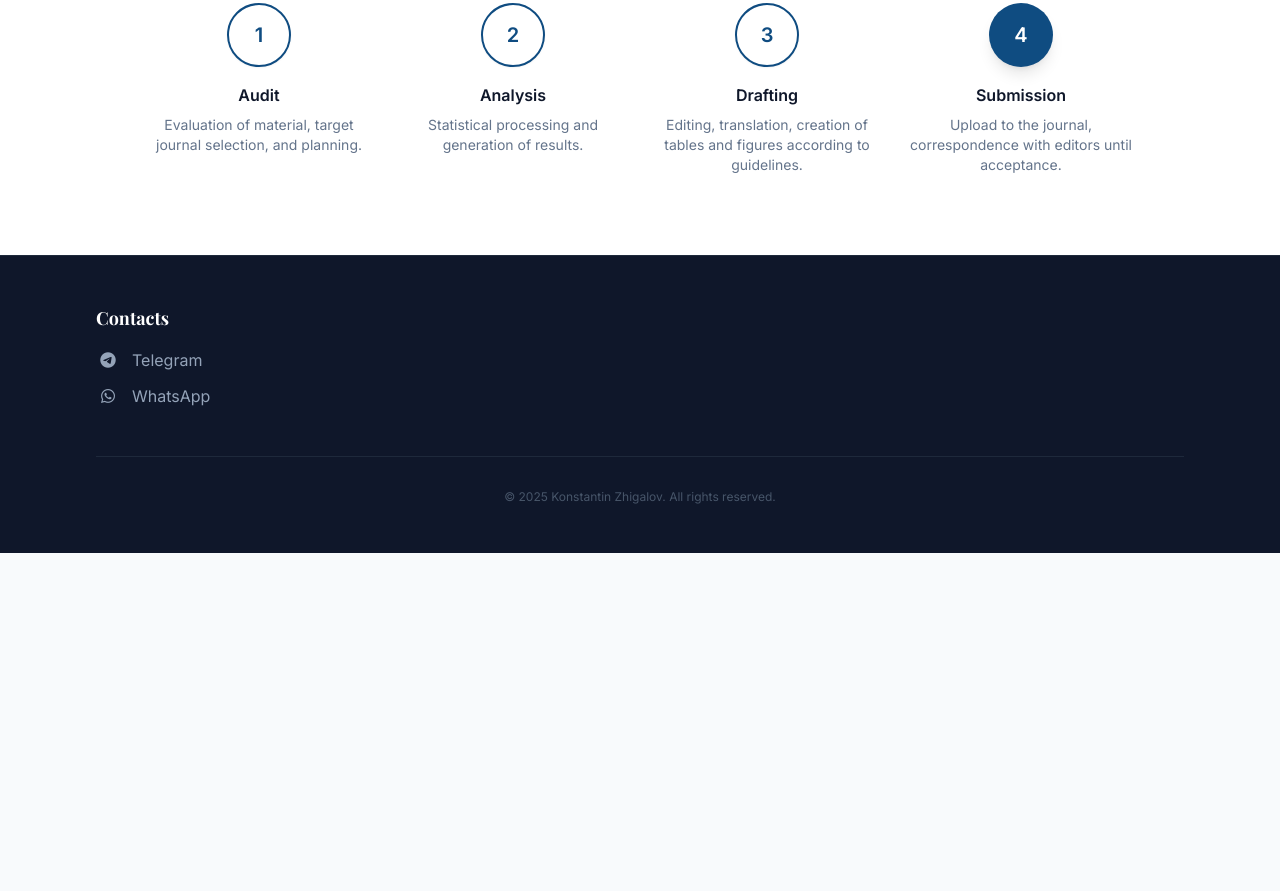
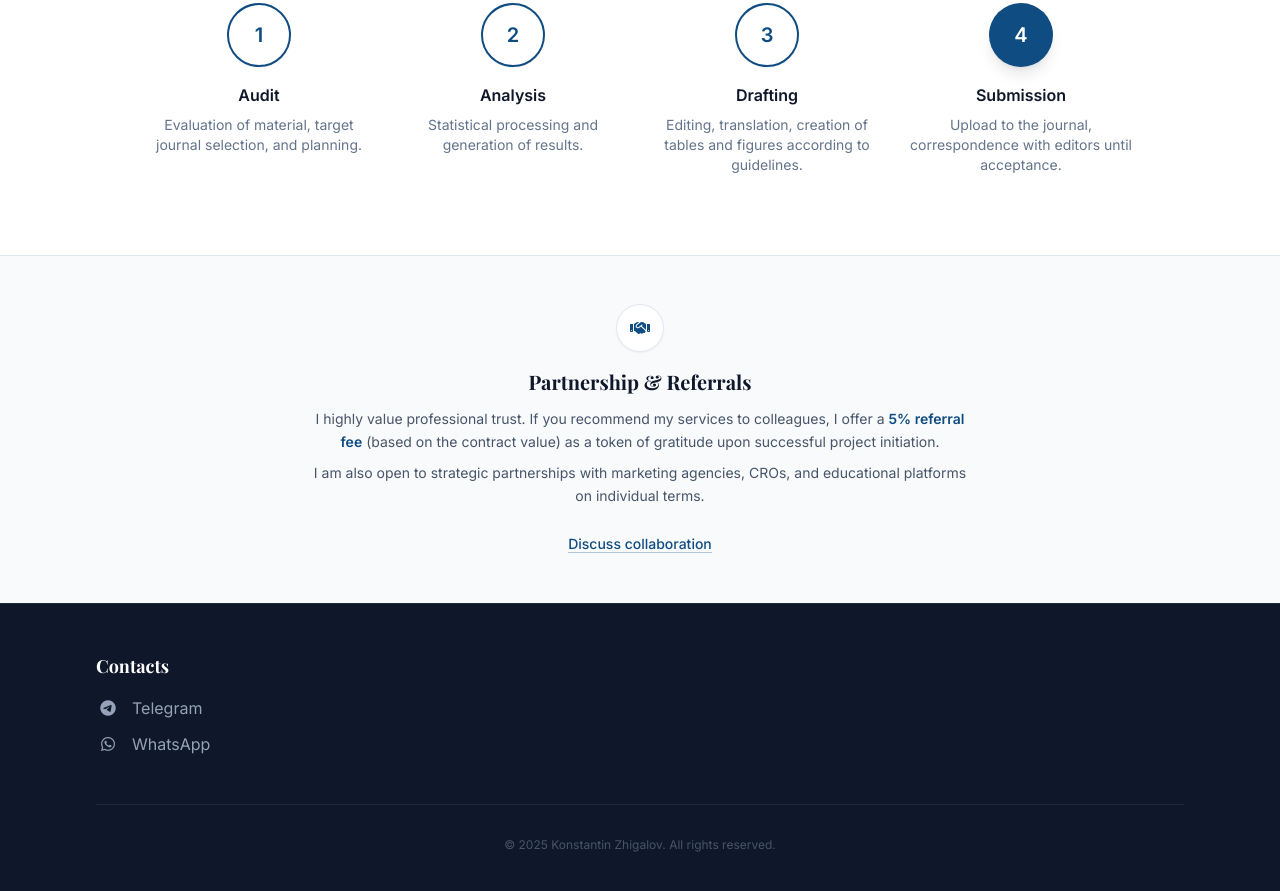
Before and after one commit to 711131719mailru/Zhigalov, a plain HTML site: page index_en.html in a window 1280 px wide. Shown: the part 2511-3402 px from the top of the page. Before the commit the page ends 3064 px from the top, so only its background shows below. Drawn offline with nearby package versions, Linux system fonts and the light colour scheme.

Commit message:
Add files via upload

```diff
--- a/index_en.html
+++ b/index_en.html
@@ -265,7 +265,30 @@
       </div>
     </div>
   </section>
-
+<section class="py-12 bg-slate-50 border-t border-slate-200">
+    <div class="max-w-4xl mx-auto px-4 text-center">
+      <div class="inline-flex items-center justify-center w-12 h-12 rounded-full bg-white border border-slate-200 text-brand mb-4 shadow-sm">
+        <i class="fas fa-handshake"></i>
+      </div>
+      <h3 class="text-xl font-serif font-bold text-slate-900 mb-3">Partnership & Referrals</h3>
+      <div class="prose prose-slate max-w-2xl mx-auto text-sm text-slate-600 leading-relaxed">
+        <p class="mb-2">
+          I highly value professional trust. If you recommend my services to colleagues,
+          I offer a <strong class="text-brand">5% referral fee</strong> (based on the contract value)
+          as a token of gratitude upon successful project initiation.
+        </p>
+        <p>
+          I am also open to strategic partnerships with marketing agencies, CROs,
+          and educational platforms on individual terms.
+        </p>
+      </div>
+      <div class="mt-6">
+        <a href="#contact" class="text-sm font-medium text-brand hover:text-brand-dark transition border-b border-brand/30 hover:border-brand">
+          Discuss collaboration
+        </a>
+      </div>
+    </div>
+  </section>
   <footer class="bg-slate-900 text-slate-400 py-12 border-t border-slate-800" id="contact">
     <div class="max-w-6xl mx-auto px-4 sm:px-6 lg:px-8">
       <div class="grid md:grid-cols-2 gap-10 items-center">
```
Also changed, not shown: index.html (+24 -1 lines), index_de.html (+23 -1 lines).
